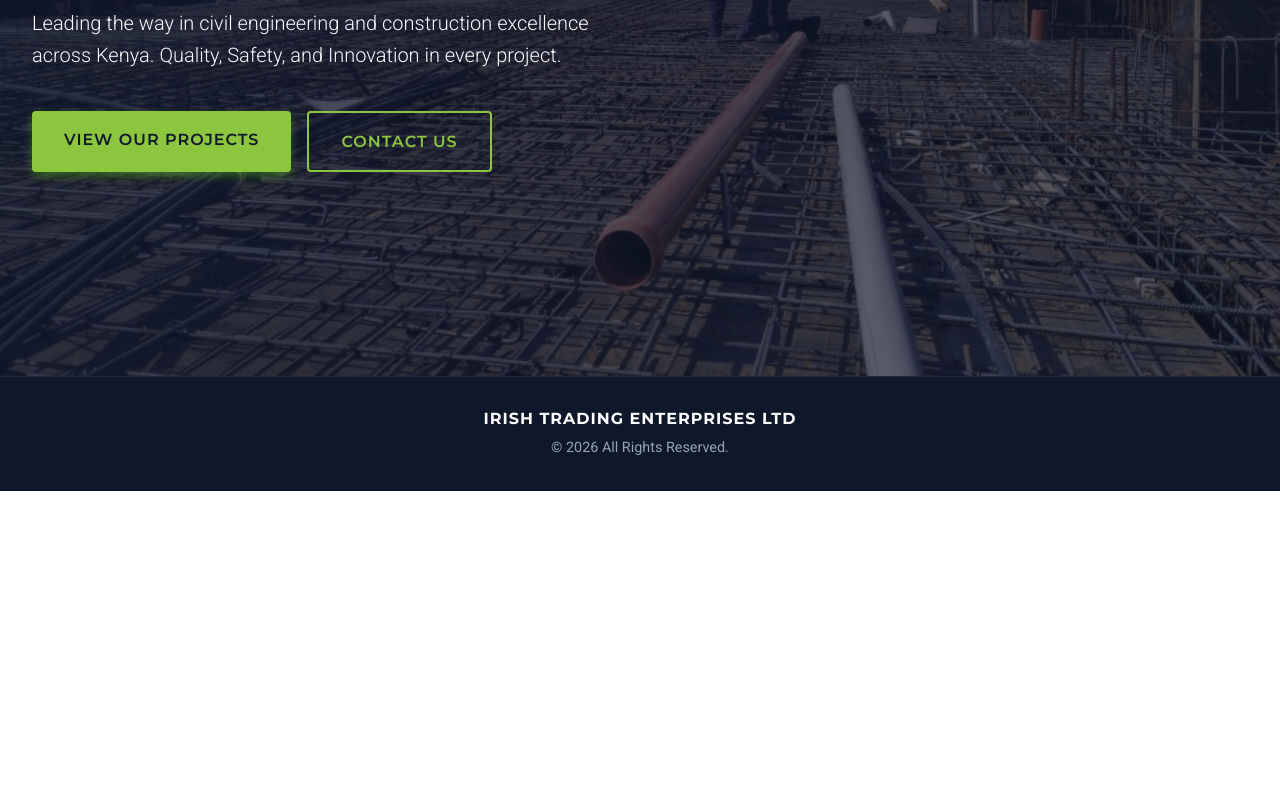
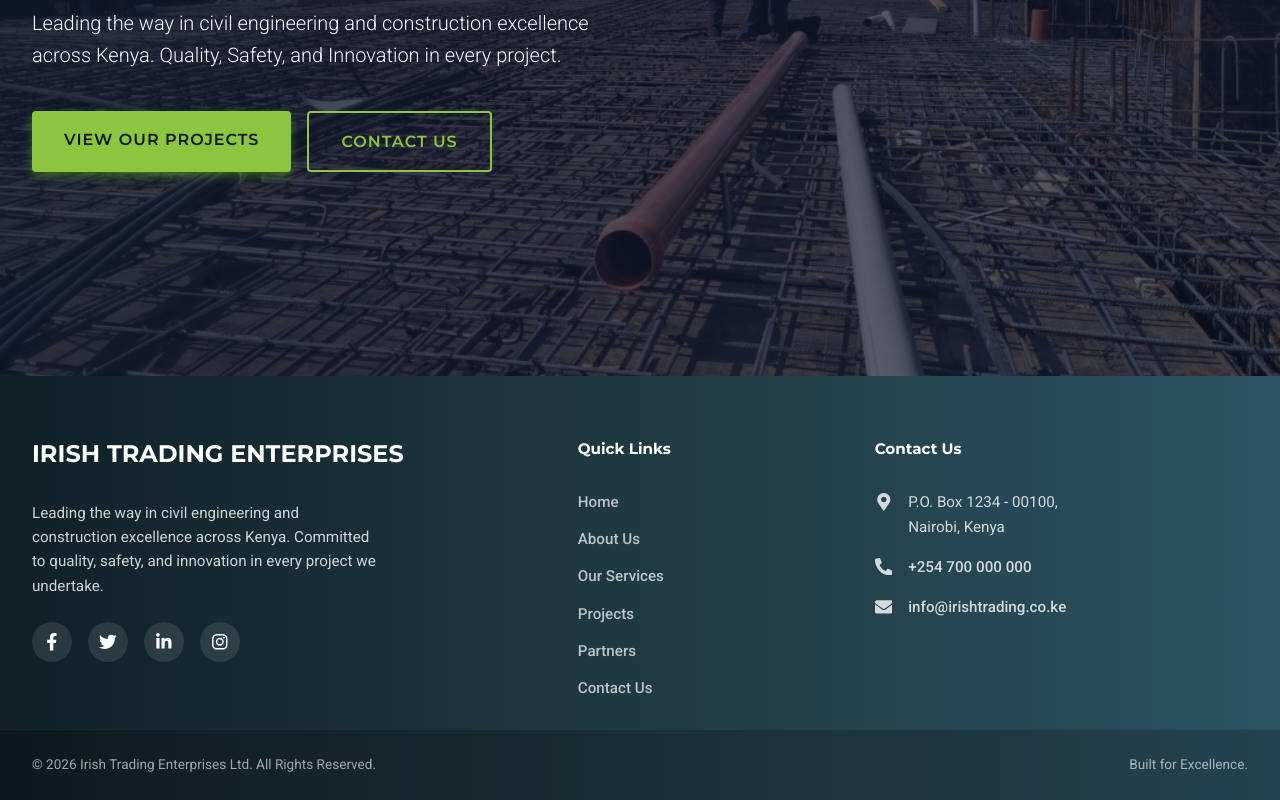
Before and after one commit to sharlmon/IrishTradingSite, a React (Vite) app: page / in a window 1280 px wide. Shown: the part 424-1224 px from the top of the page. Before the commit the page ends 915 px from the top, so only its background shows below. Built offline with nearby package versions, Linux system fonts and the light colour scheme.

Commit message:
Enhance Footer with comprehensive info and styling

```diff
--- a/src/components/Footer.jsx
+++ b/src/components/Footer.jsx
@@ -1,18 +1,70 @@
-
 import React from 'react';
+import { Link } from 'react-router-dom';
+import { FaPhoneAlt, FaEnvelope, FaMapMarkerAlt, FaFacebookF, FaTwitter, FaLinkedinIn, FaInstagram } from 'react-icons/fa';
 import '../styles/Footer.css';
+import logo from '../assets/logo-header.png'; // Assuming same logo usage or text
 
 const Footer = () => {
     return (
         <footer className="footer">
-            <div className="container footer-container">
-                <div className="footer-brand">
-                    <h4>IRISH TRADING ENTERPRISES LTD</h4>
-                    <p>&copy; {new Date().getFullYear()} All Rights Reserved.</p>
+            <div className="container footer-grid">
+
+                {/* Column 1: Company Info */}
+                <div className="footer-col company-col">
+                    <h3 className="footer-logo-text">IRISH TRADING <span>ENTERPRISES</span></h3>
+                    <p className="footer-desc">
+                        Leading the way in civil engineering and construction excellence across Kenya.
+                        Committed to quality, safety, and innovation in every project we undertake.
+                    </p>
+                    <div className="social-links">
+                        <a href="#" className="social-icon" aria-label="Facebook"><FaFacebookF /></a>
+                        <a href="#" className="social-icon" aria-label="Twitter"><FaTwitter /></a>
+                        <a href="#" className="social-icon" aria-label="LinkedIn"><FaLinkedinIn /></a>
+                        <a href="#" className="social-icon" aria-label="Instagram"><FaInstagram /></a>
+                    </div>
                 </div>
 
-                <div className="footer-links">
-                    {/* Add social media links here if provided */}
+                {/* Column 2: Quick Links */}
+                <div className="footer-col links-col">
+                    <h4>Quick Links</h4>
+                    <ul className="footer-nav">
+                        <li><Link to="/">Home</Link></li>
+                        <li><Link to="/about">About Us</Link></li>
+                        <li><Link to="/services">Our Services</Link></li>
+                        <li><Link to="/projects">Projects</Link></li>
+                        <li><Link to="/partners">Partners</Link></li>
+                        <li><Link to="/contact">Contact Us</Link></li>
+                    </ul>
+                </div>
+
+                {/* Column 3: Contact Info */}
+                <div className="footer-col contact-col">
+                    <h4>Contact Us</h4>
+                    <ul className="contact-list">
+                        <li>
+                            <FaMapMarkerAlt className="contact-icon" />
+                            <span>
+                                P.O. Box 1234 - 00100,<br />
+                                Nairobi, Kenya
+                            </span>
+                        </li>
+                        <li>
+                            <FaPhoneAlt className="contact-icon" />
+                            <a href="tel:+254700000000">+254 700 000 000</a>
+                        </li>
+                        <li>
+                            <FaEnvelope className="contact-icon" />
+                            <a href="mailto:info@irishtrading.co.ke">info@irishtrading.co.ke</a>
+                        </li>
+                    </ul>
+                </div>
+
+            </div>
+
+            <div className="footer-bottom">
+                <div className="container bottom-content">
+                    <p>&copy; {new Date().getFullYear()} Irish Trading Enterprises Ltd. All Rights Reserved.</p>
+                    <p className="credit">Built for Excellence.</p>
                 </div>
             </div>
         </footer>
--- a/src/styles/Footer.css
+++ b/src/styles/Footer.css
@@ -1,18 +1,169 @@
 .footer {
-    background-color: var(--primary-blue);
-    color: var(--medium-gray);
-    padding: 2rem 0;
-    border-top: 1px solid var(--secondary-blue);
-    text-align: center;
+    background-color: var(--primary-color);
+    /* Fallback or use a dark theme color */
+    background: linear-gradient(to right, #0F2027, #203A43, #2C5364);
+    /* Deep dark gradient */
+    color: #ffffff;
+    padding-top: 4rem;
+    padding-bottom: 0;
+    margin-top: auto;
+    /* Push to bottom if content is short, though rarely needed here */
+    font-size: 0.95rem;
 }
 
-.footer h4 {
-    color: var(--white);
-    font-size: 1rem;
-    letter-spacing: 1px;
-    margin-bottom: 0.5rem;
+.footer-grid {
+    display: grid;
+    grid-template-columns: 2fr 1fr 1.5fr;
+    /* 3 columns preferred for space */
+    gap: 3rem;
+    padding-bottom: 3rem;
 }
 
-.footer p {
-    font-size: 0.9rem;
+.footer-col h3,
+.footer-col h4 {
+    margin-bottom: 1.5rem;
+    color: #fff;
+    position: relative;
+    padding-bottom: 0.5rem;
 }
+
+.footer-col h4::after {
+    content: '';
+    position: absolute;
+    left: 0;
+    bottom: 0;
+    width: 40px;
+    height: 3px;
+    background-color: var(--secondary-color);
+    /* Highlight color */
+}
+
+/* Company Logos & Desc */
+.footer-logo-text {
+    font-size: 1.5rem;
+    font-weight: 700;
+}
+
+.footer-logo-text span {
+    color: var(--secondary-color);
+}
+
+.footer-desc {
+    opacity: 0.8;
+    line-height: 1.6;
+    margin-bottom: 1.5rem;
+    max-width: 350px;
+}
+
+/* Social Icons */
+.social-links {
+    display: flex;
+    gap: 1rem;
+}
+
+.social-icon {
+    display: inline-flex;
+    justify-content: center;
+    align-items: center;
+    width: 40px;
+    height: 40px;
+    background: rgba(255, 255, 255, 0.1);
+    color: #fff;
+    border-radius: 50%;
+    transition: all 0.3s ease;
+    font-size: 1.1rem;
+}
+
+.social-icon:hover {
+    background: var(--secondary-color);
+    transform: translateY(-3px);
+}
+
+/* Quick Links */
+.footer-nav {
+    list-style: none;
+    padding: 0;
+}
+
+.footer-nav li {
+    margin-bottom: 0.8rem;
+}
+
+.footer-nav a {
+    color: rgba(255, 255, 255, 0.7);
+    text-decoration: none;
+    transition: color 0.3s ease;
+}
+
+.footer-nav a:hover {
+    color: var(--secondary-color);
+    padding-left: 5px;
+    /* Subtle slide effect */
+}
+
+/* Contact List */
+.contact-list {
+    list-style: none;
+    padding: 0;
+}
+
+.contact-list li {
+    display: flex;
+    align-items: flex-start;
+    margin-bottom: 1rem;
+    color: rgba(255, 255, 255, 0.8);
+}
+
+.contact-icon {
+    color: var(--secondary-color);
+    margin-right: 1rem;
+    font-size: 1.1rem;
+    margin-top: 3px;
+}
+
+.contact-list a {
+    color: rgba(255, 255, 255, 0.8);
+    text-decoration: none;
+    transition: color 0.3s;
+}
+
+.contact-list a:hover {
+    color: #fff;
+    text-decoration: underline;
+}
+
+/* Bottom Bar */
+.footer-bottom {
+    background: rgba(0, 0, 0, 0.2);
+    padding: 1.5rem 0;
+    margin-top: 1rem;
+    border-top: 1px solid rgba(255, 255, 255, 0.05);
+}
+
+.bottom-content {
+    display: flex;
+    justify-content: space-between;
+    align-items: center;
+    font-size: 0.85rem;
+    opacity: 0.6;
+}
+
+/* Responsive */
+@media (max-width: 768px) {
+    .footer-grid {
+        grid-template-columns: 1fr;
+        /* Stack vertically */
+        gap: 2rem;
+    }
+
+    .bottom-content {
+        flex-direction: column;
+        text-align: center;
+        gap: 0.5rem;
+    }
+
+    .footer-col h4::after {
+        left: 0;
+        /* Align left even on mobile for consistency, or standard center if text centered */
+    }
+}
```
